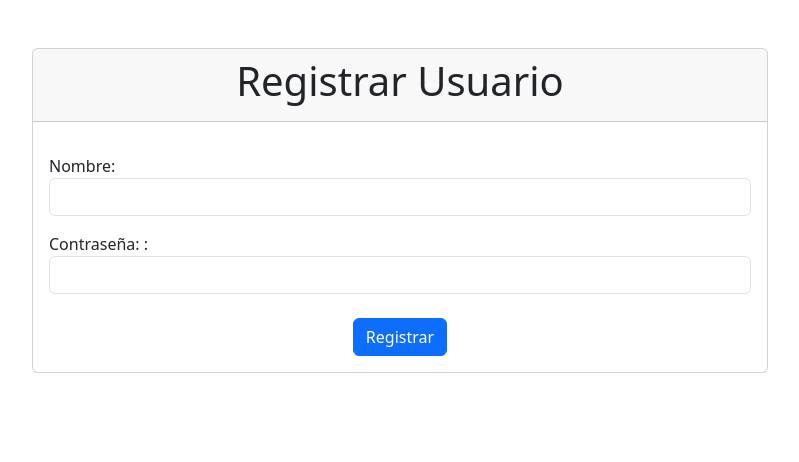
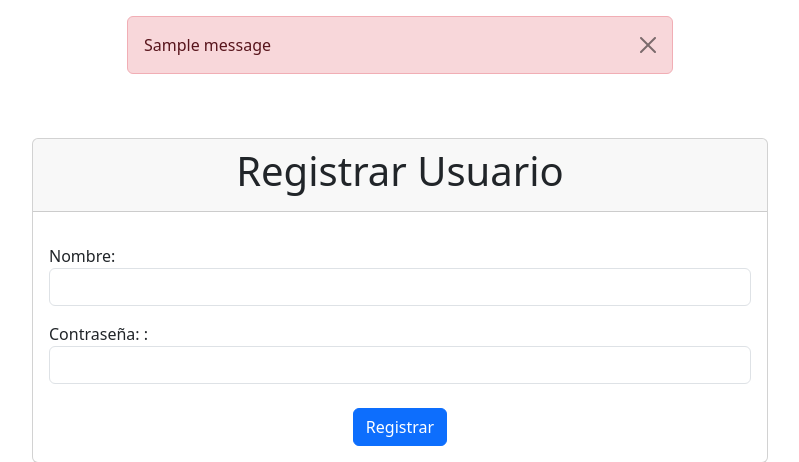
Before and after one commit to BryanCachimuel/Ruta_de_Aprendizaje_de_Python, a Flask app: page /auth/register in a window 1280 px wide. Shown: the part 56-518 px from the top of the page, without its empty margins (240-1039 px from the left). Run offline with Flask 3, Linux system fonts and the light colour scheme; one stand-in notice (Sample message) is shown.

Commit message:
Mostrando en la parte superior de los formularios un mensaje de alerta en caso de error

```diff
--- a/Flask/lista-tareas/todor/templates/base.html
+++ b/Flask/lista-tareas/todor/templates/base.html
@@ -26,6 +26,19 @@
           </div>
         </div>
     </nav>
+    <!-- mostrando mensajes de error -->
+    {% for message in get_flashed_messages() %}
+      <div class="container mt-3">
+        <div class="row">
+          <div class="col-md-6 mx-auto">
+            <div class="alert alert-danger alert-dismissible fade show" role="alert">
+              {{ message }}
+              <button type="button" class="btn-close" data-bs-dismiss="alert" aria-label="Close"></button>
+            </div>
+          </div>
+        </div>
+      </div>
+    {% endfor %}
 
     {% block content %}
 
```
